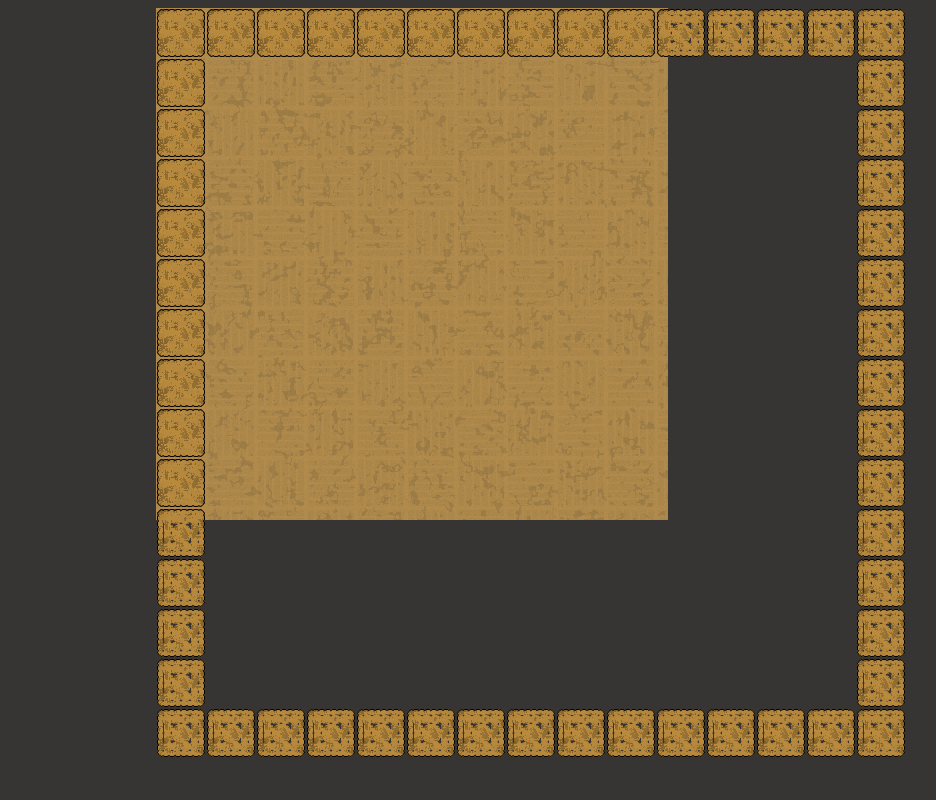
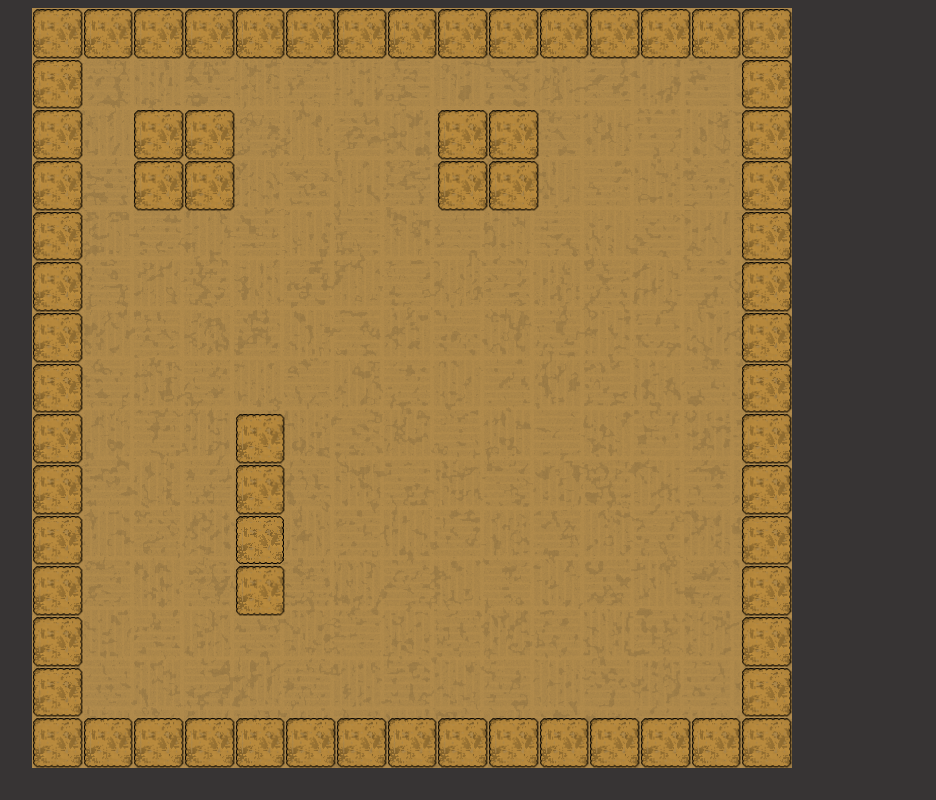
Before and after one commit to suvisyrjalainen/haamupeli-maanantai-1715, a plain HTML site: page public/index.html in a window 1280 px wide. Both pictures are taken after a click on the button "Aloita peli". Shown: the whole page, without its empty margins (228-1164 px from the left). Drawn offline with Linux system fonts and the light colour scheme.

Commit message:
seinät saatu ilmestymään

```diff
--- a/public/scripts.js
+++ b/public/scripts.js
@@ -1,5 +1,6 @@
 let BOARD_SIZE = 15 //kentän koko eli seinäpalikoiden määrä
 let board; //kenttä tallennetaan tähän
+const cellSize = calculateCellSize();
 
 document.getElementById('start-button').addEventListener('click', startGame);
 
@@ -25,6 +26,7 @@ function generateRandomBoard() {
         }
        }
 
+    generateObstacles(newBoard);
     return newBoard;
 
 }
@@ -41,7 +43,8 @@ function drawBoard(board) {
         for (let x = 0; x < BOARD_SIZE; x++) {
             const cell = document.createElement('div');
             cell.classList.add('cell');
-
+            cell.style.width = cellSize + "px";
+            cell.style.height = cellSize + "px";
             if (getCell(board, x, y) === 'W') {
                 cell.classList.add('wall'); // 'W' on seinä
             }
@@ -64,3 +67,31 @@ function calculateCellSize() {
     // Laudan koko jaetaan ruutujen määrällä, jolloin saadaan yhden ruudun koko
     return gameBoardSize / BOARD_SIZE;
 }
+
+function generateObstacles(board){
+    //Lista missä esteiden muodot koordinaatteina
+    const obstacles =[
+    [[0,0], [0,1],[1,0],[1,1]], //Neliö
+    [[0,0],[0,1],[0,2],[0,3]],//I
+    [[0,0],[1,0],[2,0],[1,1]] // T
+    ];
+
+    //kova koodattu X ja Y paikat esteille
+    const position =[
+        {startX: 2, startY:2},
+        {startX: 8, startY: 2},
+        {startX: 4, startY: 8}
+    ];
+
+    position.forEach(pos=>{
+        const randomObstacle = obstacles[Math.floor(Math.random()*obstacles.length)];
+        placeObstacle(board, randomObstacle,pos.startX,pos.startY);
+    });
+}
+
+function placeObstacle(board,obstacle,startX, startY){
+    for(coordinatePair of obstacle){
+        [x,y]  = coordinatePair;
+        board[startY + y][startX + x] = 'W';
+    }
+}
--- a/public/styles.css
+++ b/public/styles.css
@@ -31,8 +31,8 @@ button {
 
 #game-board{
     background-image: url('images/background.png');
-    width: 40vw;
-    height: 40vw;
+    width: fit-content;
+    height: fit-content;
     display: grid;
 }
 
```
